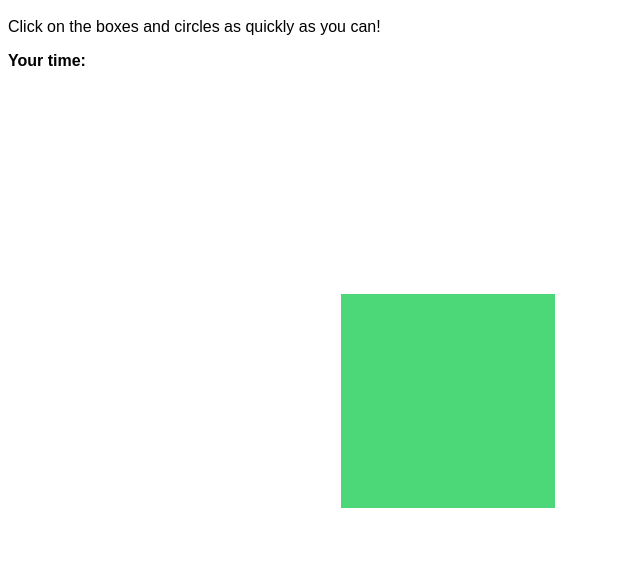
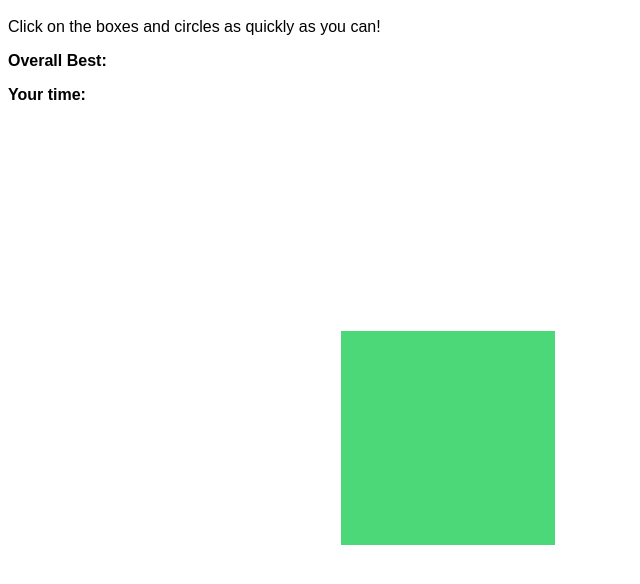
Before and after one commit to ashik85/reaction-timer-game, a plain HTML site: page index.html in a window 1280 px wide. Shown: the part 48-632 px from the top of the page, without its empty margins (0-640 px from the left). Drawn offline with Linux system fonts and the light colour scheme.

Commit message:
Update index.html

```diff
--- a/index.html
+++ b/index.html
@@ -10,13 +10,17 @@
 
     <body>
 
-        <h1>Test Your Reactions!</h1>
+        <h1 class="italic">Test Your Reactions!</h1>
 
-        <p>Click on the boxes and circles as quickly as you can!</p>
+        <p class="italic">Click on the boxes and circles as quickly as you can!</p>
 
-        <p class="bold">Your time: <span id="timeTaken"></span></p>
+        <p id="best" class="bold hidden">Overall Best: <span class="italic" id="bestTime"></span></p>
 
-        <div id="shape"></div>
+        <p id="time" class="bold hidden">Your time: <span class="italic" id="timeTaken"></span></p>
+
+        <h3 id="comment"><h3>
+
+        <div class="hidden" id="shape"></div>
 
         <script src="script.js" type="text/javascript"></script>
 
```
